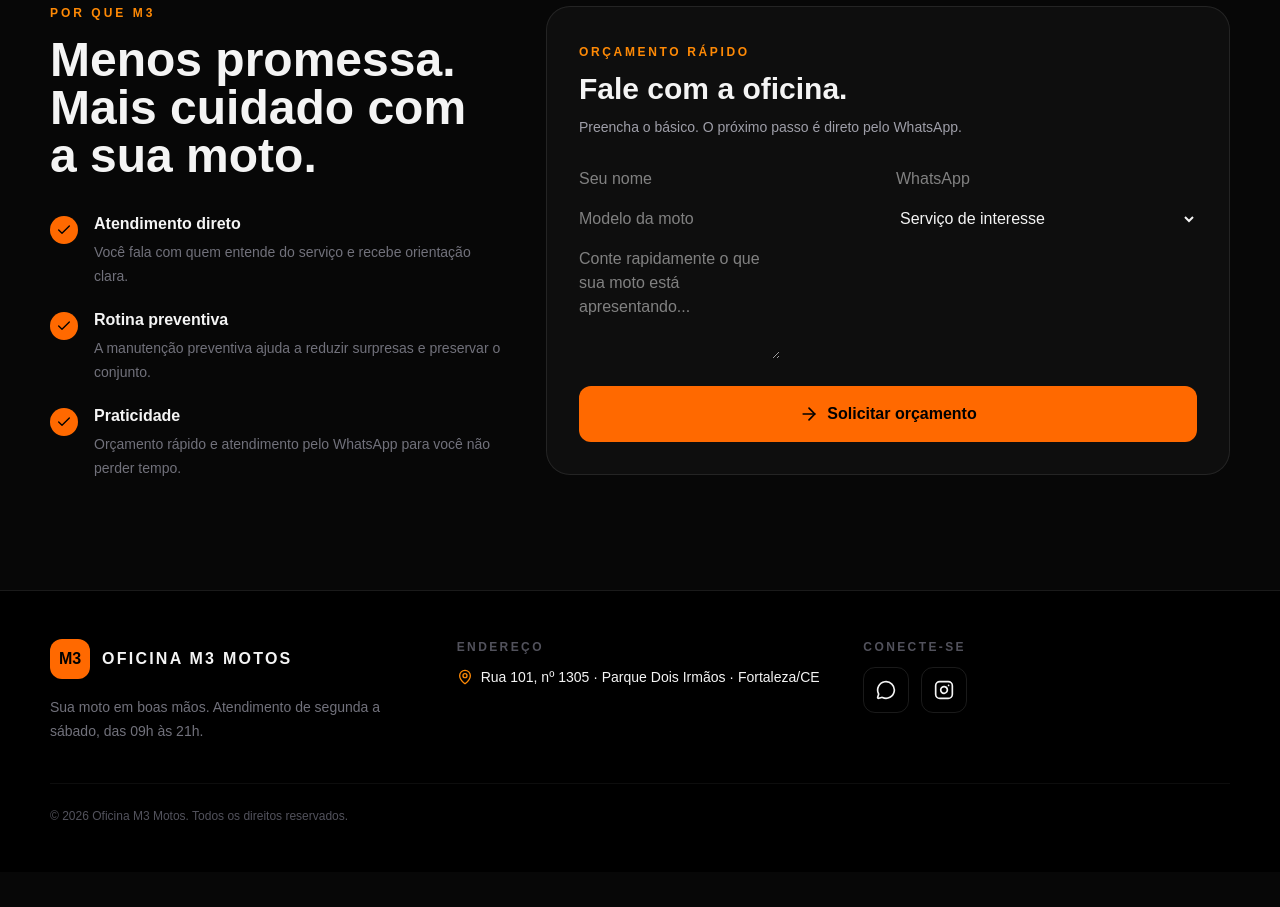
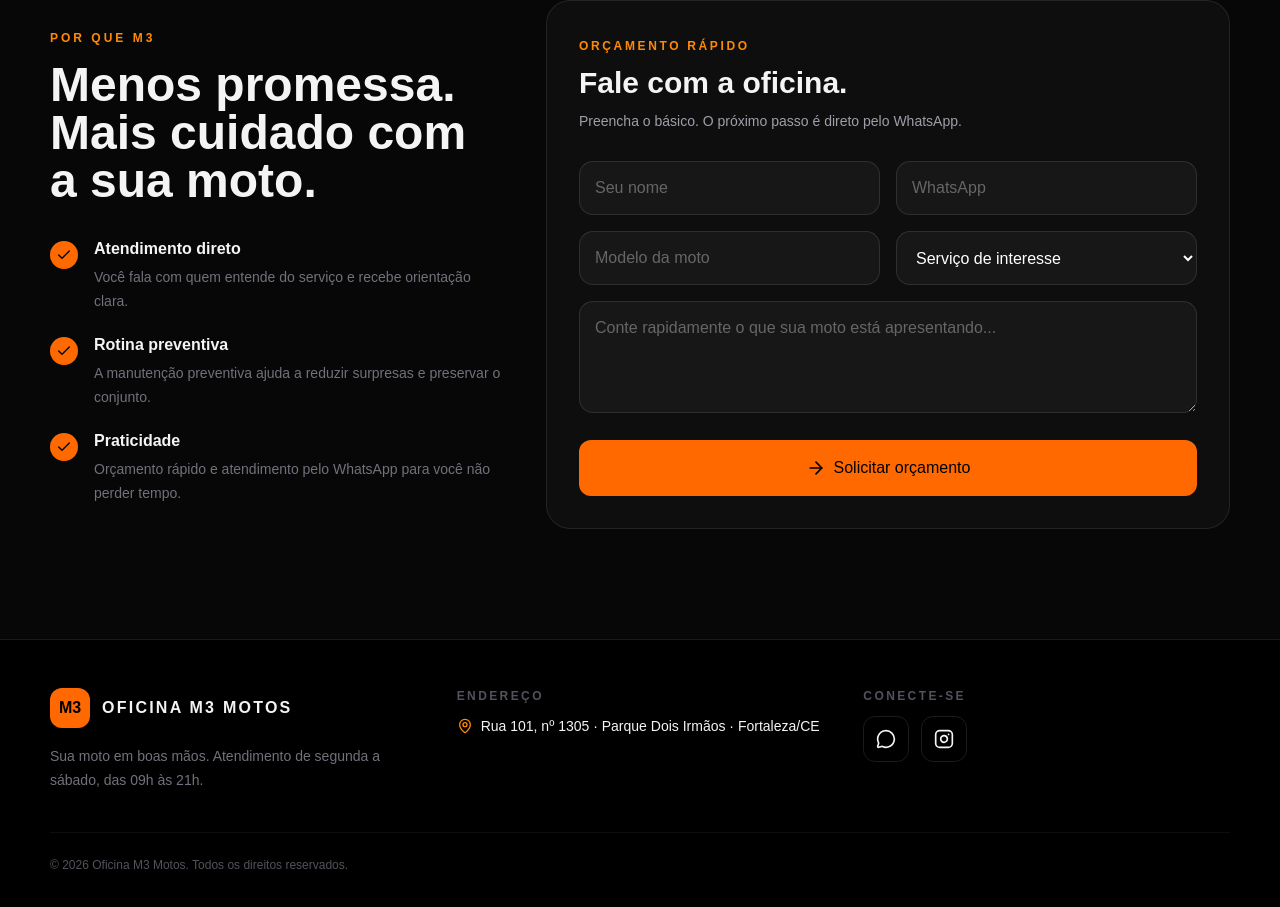
Before and after one commit to phserviceiptv-create/oficina-m3-motos, a Next.js app: page / in a window 1280 px wide. Shown: the part 2902-3809 px from the top of the page. Before the commit the page ends 3774 px from the top, so only its background shows below. Built offline with nearby package versions, Linux system fonts and the light colour scheme; no server answers.

Commit message:
fix: polish form and global styles

```diff
--- a/app/globals.css
+++ b/app/globals.css
@@ -35,9 +35,35 @@ body {
 
 a { color: inherit; text-decoration: none; }
 
+button, input, textarea, select { font: inherit; }
+
 .container {
   width: min(1180px, calc(100% - 40px));
   margin-inline: auto;
+}
+
+.field {
+  width: 100%;
+  border: 1px solid rgba(255,255,255,.1);
+  border-radius: 14px;
+  background: rgba(255,255,255,.04);
+  color: #fff;
+  padding: 14px 15px;
+  outline: none;
+  transition: border-color .2s, background .2s, box-shadow .2s;
+}
+
+.field::placeholder { color: #666; }
+
+.field:focus {
+  border-color: rgba(255,106,0,.65);
+  background: rgba(255,255,255,.06);
+  box-shadow: 0 0 0 3px rgba(255,106,0,.08);
+}
+
+.field option {
+  background: #151515;
+  color: #fff;
 }
 
 .grain {
```
